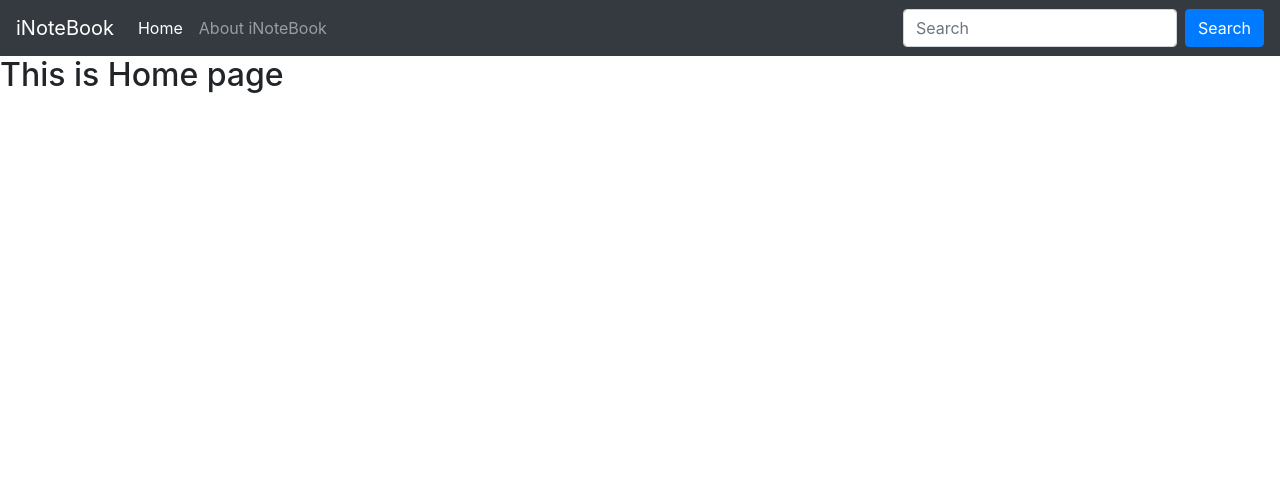
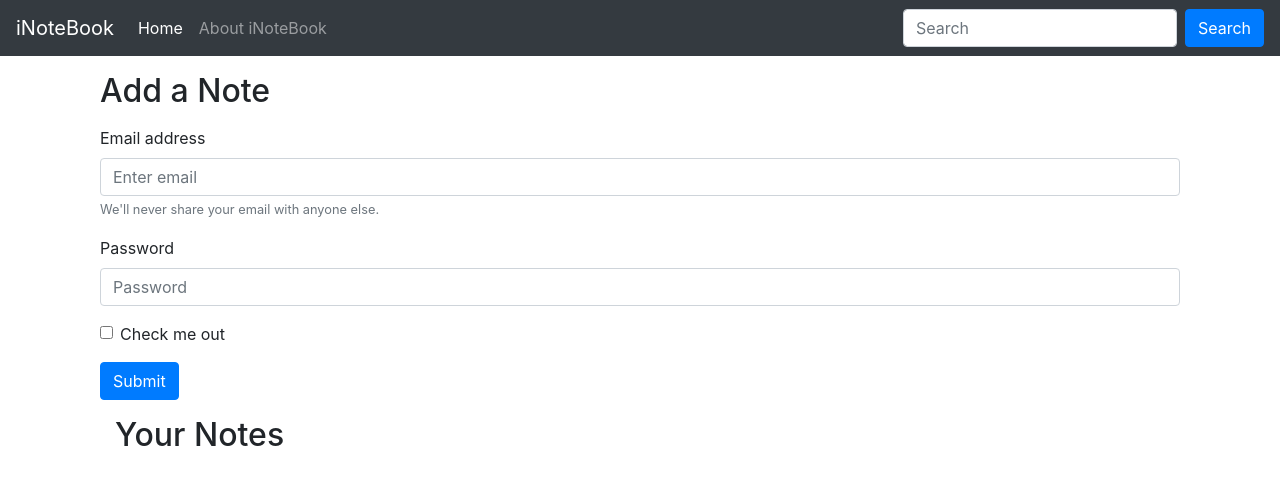
Before and after one commit to amrit-sbagga/iNotebook, a React (Create React App) app: page / in a window 1280 px wide. Shown: the top 484 px of the page. Built offline with nearby package versions, Linux system fonts and the light colour scheme.

Commit message:
useLocation react hook

```diff
--- a/src/App.js
+++ b/src/App.js
@@ -15,6 +15,7 @@
     <NoteState>
       <Router>
         <Navbar title="iNoteBook" aboutText="About iNoteBook"/>
+        <div className="container">
           <Switch>
             <Route exact path="/">
                 <Home/>
@@ -23,6 +24,7 @@
                 <About/>
               </Route>
            </Switch>
+        </div>
       </Router>
     </NoteState>
     </>
--- a/src/components/About.js
+++ b/src/components/About.js
@@ -2,14 +2,10 @@
 import noteContext from '../context/notes/noteContext';
 
 const About = () => {
-    const a = useContext(noteContext);
-    useEffect(() => {
-        a.update();
-        //eslint-disable-next-line
-    }, [])
+
     return (
         <div>
-             <h2>This is About {a.state.name} and he is in class {a.state.class}</h2>
+             <h2>This is About Page</h2>
         </div>
     )
 }
--- a/src/components/Home.js
+++ b/src/components/Home.js
@@ -3,7 +3,28 @@
 const Home = () => {
     return (
         <div>
-            <h2>This is Home page</h2>
+            <div className="container my-3">
+                <h2>Add a Note</h2>
+                <form className="my-3">
+                    <div className="form-group">
+                        <label htmlFor="exampleInputEmail1">Email address</label>
+                        <input type="email" className="form-control" id="exampleInputEmail1" aria-describedby="emailHelp" placeholder="Enter email"/>
+                        <small id="emailHelp" className="form-text text-muted">We'll never share your email with anyone else.</small>
+                    </div>
+                    <div className="form-group">
+                        <label htmlFor="exampleInputPassword1">Password</label>
+                        <input type="password" className="form-control" id="exampleInputPassword1" placeholder="Password"/>
+                    </div>
+                    <div className="form-group form-check">
+                        <input type="checkbox" className="form-check-input" id="exampleCheck1"/>
+                        <label className="form-check-label" htmlFor="exampleCheck1">Check me out</label>
+                    </div>
+                    <button type="submit" className="btn btn-primary">Submit</button>
+                </form>
+                <div className="container my-3">
+                    <h2>Your Notes</h2>
+                </div>
+            </div>
         </div>
     )
 }
--- a/src/components/Navbar.js
+++ b/src/components/Navbar.js
@@ -1,8 +1,12 @@
-import React from 'react'
+import React, { useEffect } from 'react'
 import PropTypes from 'prop-types';
-import { Link } from 'react-router-dom';
+import { Link, useLocation} from 'react-router-dom';
 
 const Navbar = (props) => {
+    let location = useLocation();
+    useEffect(() => {
+        console.log(location.pathname);
+    }, [location]);
     return (
         <div>
         <nav className="navbar navbar-expand-lg navbar-dark bg-dark">
@@ -14,10 +18,10 @@
          <div className="collapse navbar-collapse" id="navbarSupportedContent">
              <ul className="navbar-nav mr-auto">
              <li className="nav-item active">
-                 <Link className="nav-link" to="/">Home <span className="sr-only">(current)</span></Link>
+                 <Link className={`nav-link ${location.pathname==="/"? "active": ""}`} to="/">Home <span className="sr-only">(current)</span></Link>
              </li>
              <li className="nav-item">
-                 <Link className="nav-link" to="/about">{props.aboutText}</Link>
+                 <Link className={`nav-link ${location.pathname==="/about"? "active": ""}`} to="/about">{props.aboutText}</Link>
              </li>
              </ul>
              <form className="form-inline my-2 my-lg-0">
--- a/src/context/notes/NoteState.js
+++ b/src/context/notes/NoteState.js
@@ -2,23 +2,9 @@
 import { useState } from 'react';
 
 const NoteState = (props) => {
-    const s1 = {
-        "name" : "Amrit",
-        "class" : "1A"
-    }
-
-    const [state, setState] = useState(s1);
-    const update = () => {
-        setTimeout(() => {
-            setState({
-                "name" : "Monty",
-                "class" : "20A"
-            })
-        }, 2000);
-    }
 
     return (
-        <NoteContext.Provider value={{state, update}}>
+        <NoteContext.Provider>
             { props.children }
         </NoteContext.Provider>
     )
```
Lines whose indentation alone changed are shown as unchanged.
